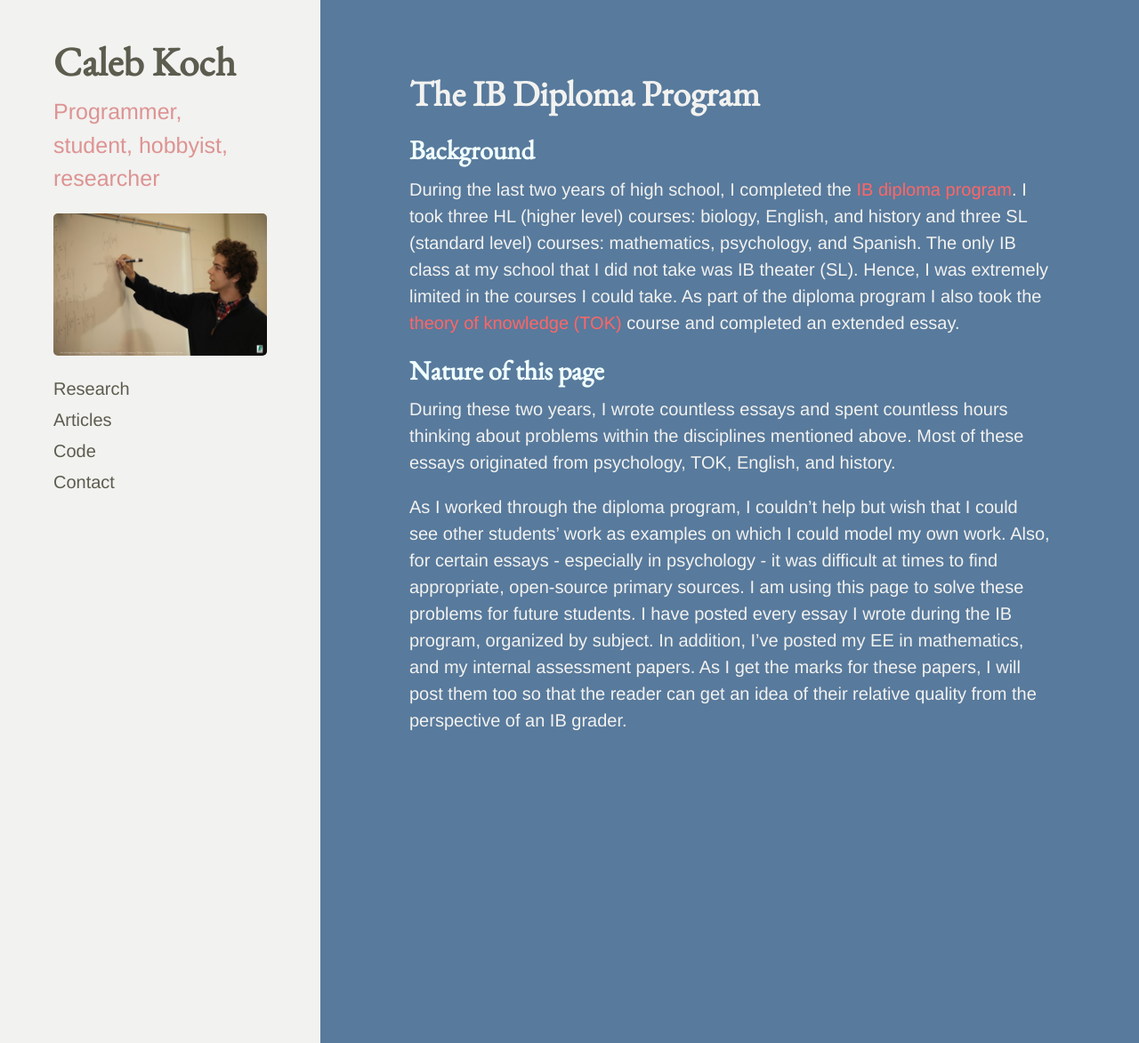
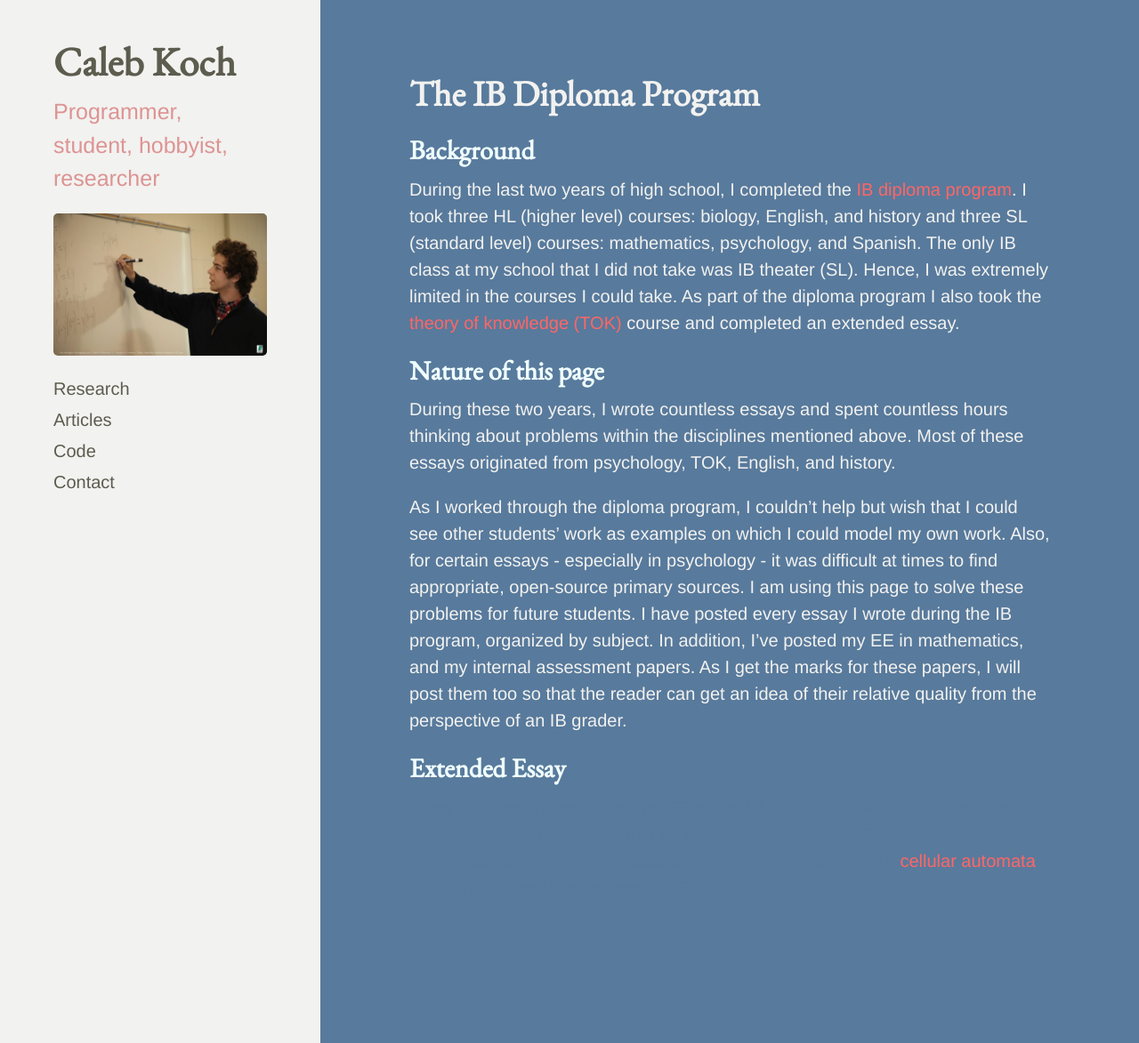
Before and after one commit to cakoch10/cakoch10.github.io, a Jekyll site: the page built from IB.md, in a window 1280 px wide and 1173 px high. Shown: the whole window at 89% size. Built offline with Jekyll 4.4.1, drawn with Linux system fonts in a browser that asks for light colours.

Commit message:
Update IB.md

```diff
--- a/IB.md
+++ b/IB.md
@@ -18,3 +18,6 @@
 <span style="color:#f2f2f0">
 As I worked through the diploma program, I couldn't help but wish that I could see other students' work as examples on which I could model my own work. Also, for certain essays - especially in psychology - it was difficult at times to find appropriate, open-source primary sources. I am using this page to solve these problems for future students. I have posted every essay I wrote during the IB program, organized by subject. In addition, I've posted my EE in mathematics, and my internal assessment papers. As I get the marks for these papers, I will post them too so that the reader can get an idea of their relative quality from the perspective of an IB grader.
 </span>
+
+<h2>Extended Essay</h2>
+Every diploma student writes an EE around 4,000 words which documents a particular research study within an academic subject. My EE was essentially a small piece of the ongoing research I've been conducting with [cellular automata](/automata). Click on the header to access the EE.
```
